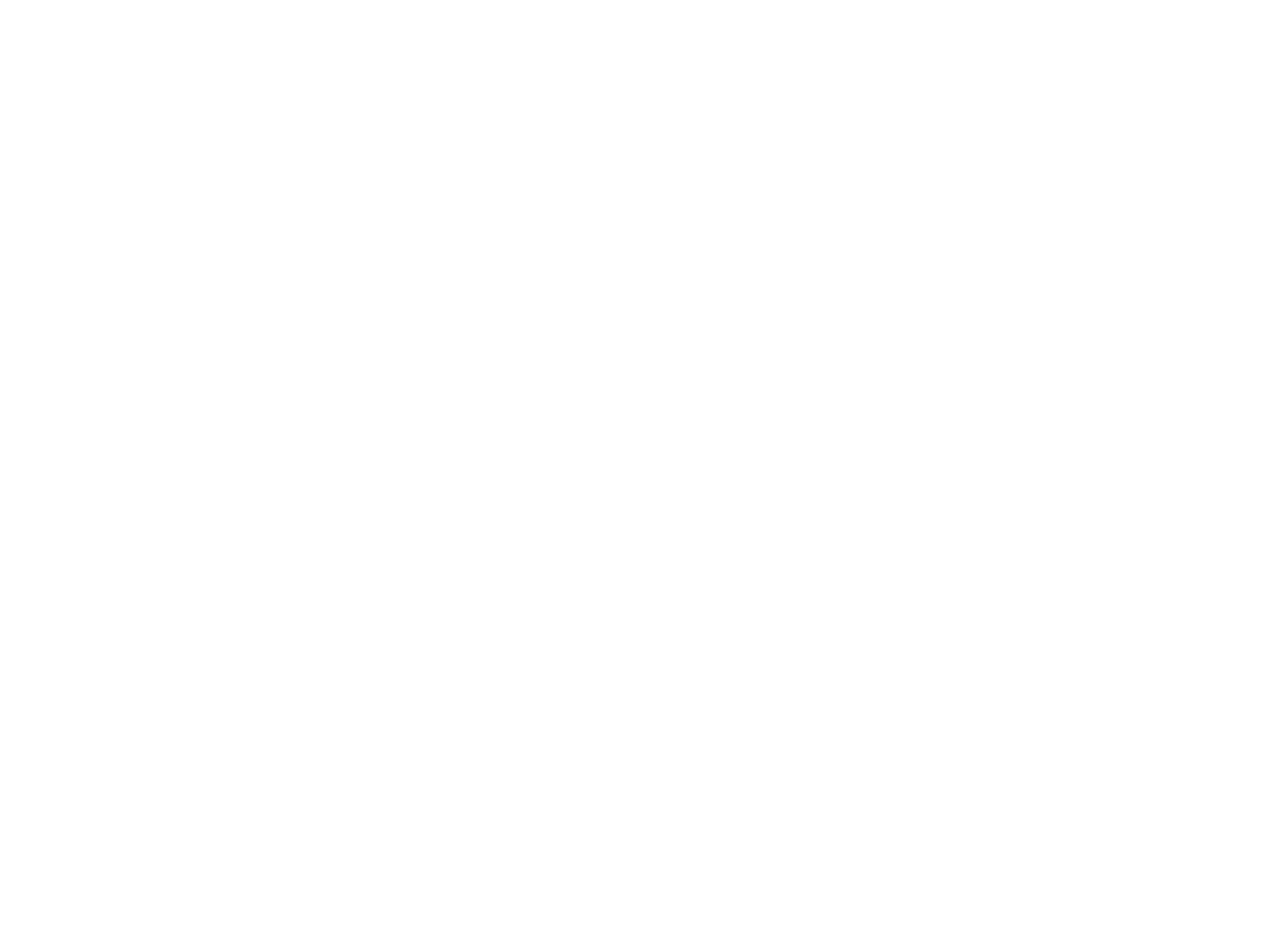
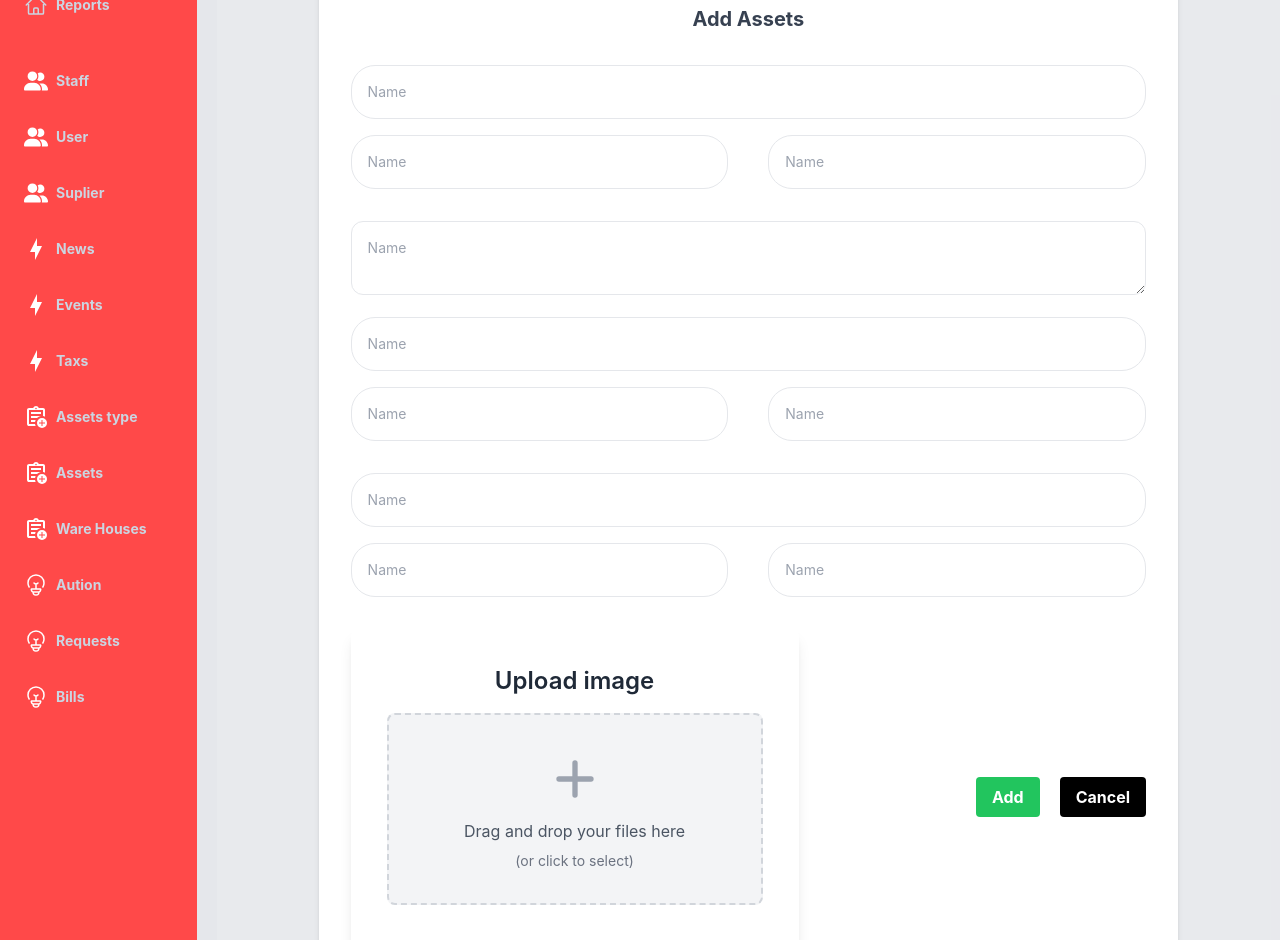
Before and after one commit to autioneaseteam3/AutionEase_052024_Nhom3, a React (Create React App) app in the folder Front-end/aution_project_frontend/: page /admin/Assets/AddAsset in a window 1280 px wide. Shown: the part 160-1100 px from the top of the page. Before the commit the page ends 800 px from the top, so only its background shows below. Built offline with nearby package versions, Linux system fonts and the light colour scheme.

Commit message:
Add asset and configtion request

```diff
--- a/Front-end/aution_project_frontend/package.json
+++ b/Front-end/aution_project_frontend/package.json
@@ -6,6 +6,7 @@
     "@testing-library/jest-dom": "^5.17.0",
     "@testing-library/react": "^13.4.0",
     "@testing-library/user-event": "^13.5.0",
+    "axios": "^1.7.2",
     "react": "^18.3.1",
     "react-dom": "^18.3.1",
     "react-router-dom": "^6.24.1",
--- /dev/null
+++ b/Front-end/aution_project_frontend/src/Pages/AdminPages/Asset/AddAssetPage.js
@@ -0,0 +1,182 @@
+function AddAssetPage() {
+  return (
+    <div
+      id="content"
+      class="bg-white/10 col-span-10 rounded-lg w-full overflow-y-auto"
+    >
+      <main>
+        <div class="pt-6 px-4">
+          <div className="w-full flex flex-col items-start">
+            <span className=" text-black text-[24px] font-bold">
+              Add Assets
+            </span>
+            <hr class="my-10 w-full border-slate-700" />
+          </div>
+          <div className="w-full flex justify-center">
+            <div class=" flex items-center justify-center w-5/6">
+              <form
+                id="form"
+                class="bg-white shadow-md rounded px-8 w-full pt-6 pb-8 mb-4"
+              >
+                <h1 class="block text-gray-700 font-bold mb-2 text-xl text-center">
+                  Add Assets
+                </h1>
+                <br />
+                <div class="mb-4">
+                  <input
+                    type="text"
+                    name="name"
+                    placeholder="Name"
+                    class="w-full rounded-3xl py-4 px-4 border text-sm outline-[#007bff]"
+                  />
+                </div>
+                <div className=" flex w-full space-x-10 mb-4">
+                  <div class="mb-4 w-1/2">
+                    <input
+                      type="text"
+                      name="name"
+                      placeholder="Name"
+                      class="w-full rounded-3xl py-4 px-4 border text-sm outline-[#007bff]"
+                    />
+                  </div>
+                  <div class="mb-4 w-1/2">
+                    <input
+                      type="text"
+                      name="name"
+                      placeholder="Name"
+                      class="w-full rounded-3xl py-4 px-4 border text-sm outline-[#007bff]"
+                    />
+                  </div>
+                </div>
+
+                <div class="mb-4">
+                  <textarea
+                    type="text"
+                    name="name"
+                    placeholder="Name"
+                    class="w-full rounded-xl py-4 px-4 border text-sm outline-[#007bff]"
+                  />
+                </div>
+                <div class="mb-4">
+                  <input
+                    type="text"
+                    name="name"
+                    placeholder="Name"
+                    class="w-full rounded-3xl py-4 px-4 border text-sm outline-[#007bff]"
+                  />
+                </div>
+                <div className=" flex w-full space-x-10 mb-4">
+                  <div class="mb-4 w-1/2">
+                    <input
+                      type="text"
+                      name="name"
+                      placeholder="Name"
+                      class="w-full rounded-3xl py-4 px-4 border text-sm outline-[#007bff]"
+                    />
+                  </div>
+                  <div class="mb-4 w-1/2">
+                    <input
+                      type="text"
+                      name="name"
+                      placeholder="Name"
+                      class="w-full rounded-3xl py-4 px-4 border text-sm outline-[#007bff]"
+                    />
+                  </div>
+                </div>
+                <div class="mb-4">
+                  <input
+                    type="text"
+                    name="name"
+                    placeholder="Name"
+                    class="w-full rounded-3xl py-4 px-4 border text-sm outline-[#007bff]"
+                  />
+                </div>
+                <div className=" flex w-full space-x-10 mb-4">
+                  <div class="mb-4 w-1/2">
+                    <input
+                      type="text"
+                      name="name"
+                      placeholder="Name"
+                      class="w-full rounded-3xl py-4 px-4 border text-sm outline-[#007bff]"
+                    />
+                  </div>
+                  <div class="mb-4 w-1/2">
+                    <input
+                      type="text"
+                      name="name"
+                      placeholder="Name"
+                      class="w-full rounded-3xl py-4 px-4 border text-sm outline-[#007bff]"
+                    />
+                  </div>
+                </div>
+                <div class="flex items-center justify-between">
+                    <div class="w-full max-w-md p-9 bg-white rounded-lg shadow-lg">
+                      <h1 class="text-center text-2xl sm:text-2xl font-semibold mb-4 text-gray-800">
+                        Upload image
+                      </h1>
+                      <div
+                        class="bg-gray-100 p-8 text-center rounded-lg border-dashed border-2 border-gray-300 hover:border-blue-500 transition duration-300 ease-in-out transform hover:scale-105 hover:shadow-md"
+                        id="dropzone"
+                      >
+                        <label
+                          for="fileInput"
+                          class="cursor-pointer flex flex-col items-center space-y-2"
+                        >
+                          <svg
+                            class="w-16 h-16 text-gray-400"
+                            fill="none"
+                            viewBox="0 0 24 24"
+                            stroke="currentColor"
+                          >
+                            <path
+                              stroke-linecap="round"
+                              stroke-linejoin="round"
+                              stroke-width="2"
+                              d="M12 6v6m0 0v6m0-6h6m-6 0H6"
+                            ></path>
+                          </svg>
+                          <span class="text-gray-600">
+                            Drag and drop your files here
+                          </span>
+                          <span class="text-gray-500 text-sm">
+                            (or click to select)
+                          </span>
+                        </label>
+                        <input
+                          type="file"
+                          id="fileInput"
+                          class="hidden"
+                          multiple
+                        />
+                      </div>
+                      <div class="mt-6 text-center" id="fileList"></div>
+                    </div>
+                  <div className=" space-x-5">
+                    <button
+                      id="submit"
+                      class="bg-green-500 hover:bg-green-700 text-white font-bold py-2 px-4 rounded focus:outline-none focus:shadow-outline"
+                      type="submit"
+                    >
+                      Add
+                    </button>
+                    <button
+                      id="submit"
+                      class="bg-black hover:bg-black text-white font-bold py-2 px-4 rounded focus:outline-none focus:shadow-outline"
+                      type="submit"
+                    >
+                      Cancel
+                    </button>
+                  </div>
+                </div>
+
+                <div class="mb-4"></div>
+              </form>
+            </div>
+          </div>
+        </div>
+      </main>
+    </div>
+  );
+}
+
+export default AddAssetPage;
--- a/Front-end/aution_project_frontend/src/Pages/AdminPages/Asset/ListAssetPage.js
+++ b/Front-end/aution_project_frontend/src/Pages/AdminPages/Asset/ListAssetPage.js
@@ -1,4 +1,6 @@
+import { useEffect } from "react";
 import TableList from "../../../Components/AdminComponents/TableList";
+import request from "../../../Unltis/Request";
 
 function ListAssetPage() {
   const defaultItem = {
@@ -8,6 +10,13 @@
     Date: "20/03/2024",
     Status: "Active",
   }
+  useEffect(()=>{
+    request.get("/users/all").then((res)=>{
+      console.log(res.data);
+    }).catch((e)=>{
+      console.log(e);
+    })
+  },[])
   const data = Array.from({ length: 8 },()=>({...defaultItem}));
   const column = ["Id", "Name", "AssetType","Date", "Status", "Action"];
   return (
--- a/Front-end/aution_project_frontend/src/Routes/AdminRoutes.js
+++ b/Front-end/aution_project_frontend/src/Routes/AdminRoutes.js
@@ -10,6 +10,7 @@
 import ListEmployeePage from "../Pages/AdminPages/Staff/ListEmployeePage";
 import ListAuctionRequestPage from "../Pages/AdminPages/Requests/ListAuctionRequestPage";
 import ListBillsPage from "../Pages/AdminPages/Bill/ListBillsPage";
+import AddAssetPage from "../Pages/AdminPages/Asset/AddAssetPage";
 
 const adminRoutes=[
     {
@@ -45,6 +46,10 @@
         element: ListAssetPage
     },
     {
+        path: "Assets/AddAsset",
+        element: AddAssetPage
+    },
+    {
         path:"WareHouses",
         element: ListWareHouse
     },
--- /dev/null
+++ b/Front-end/aution_project_frontend/src/Unltis/Request.js
@@ -0,0 +1,7 @@
+import axios from "axios";
+
+const request = axios.create({
+    baseURL: "http://localhost:8080"
+})
+
+export default request;
```
Also changed, not shown: 1 other file (tests, documents, lock files or other folders).
